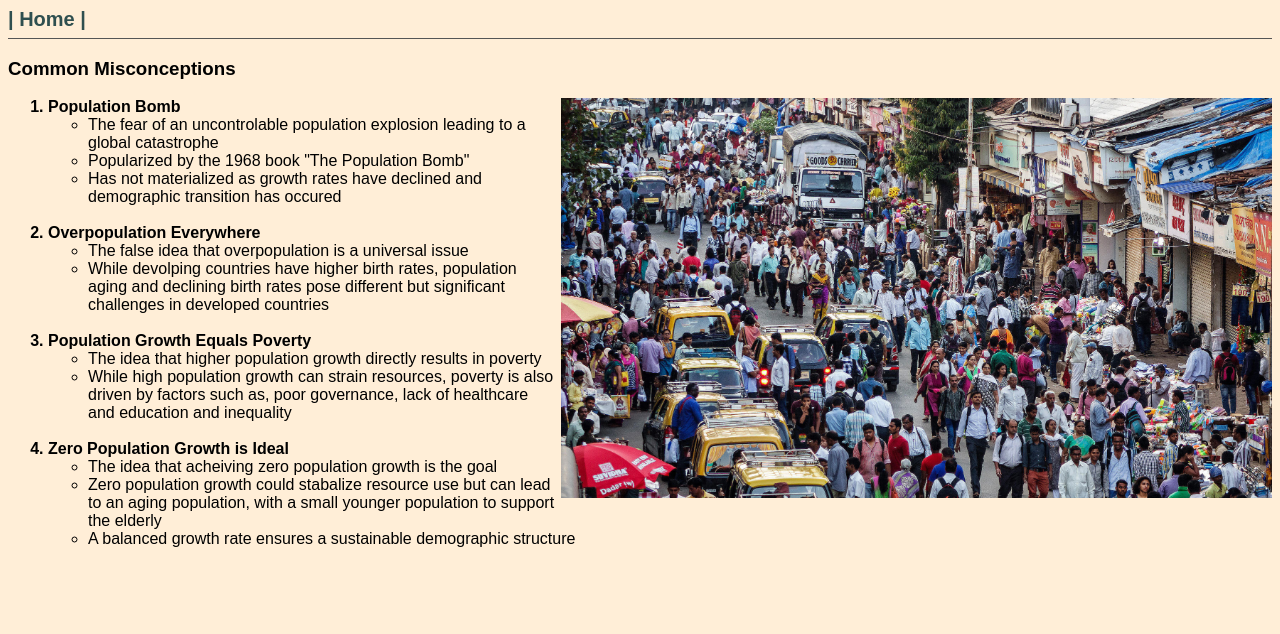
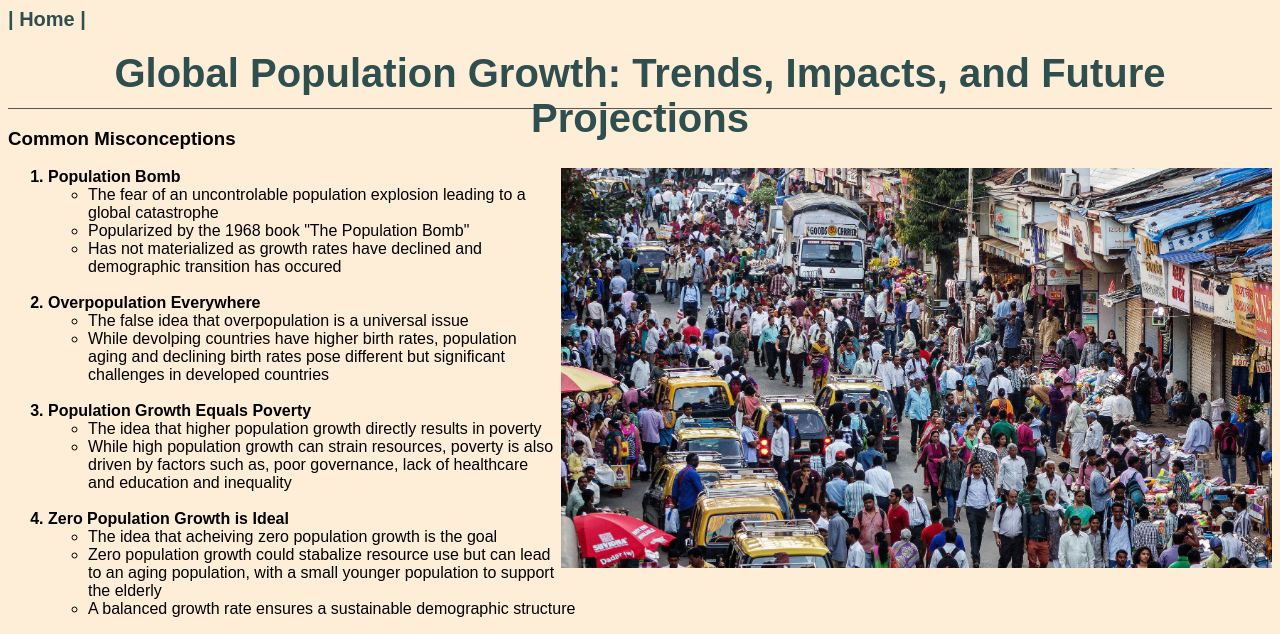
Before and after one commit to isaacfillmore/IS201_Final_Project, a plain HTML site: page scratch.html in a window 1280 px wide. Shown: the top 634 px of the page. Drawn offline with Linux system fonts and the light colour scheme.

Commit message:
Add files via upload

```diff
--- a/css/scratch.css
+++ b/css/scratch.css
@@ -39,7 +39,7 @@ ul {
     top: 5px;
     left: 5px;
     right: 5px;
-    height: 30px;
+    height: 100px;
     z-index: 2;
     border-bottom: solid 1px #555555;
 }
--- a/scratch.html
+++ b/scratch.html
@@ -8,6 +8,7 @@
 
 
         <title>Population Growth</title>
+        <h1 class="center">Global Population Growth: Trends, Impacts, and Future Projections</h1>
     </head>
     </div>
 
```
